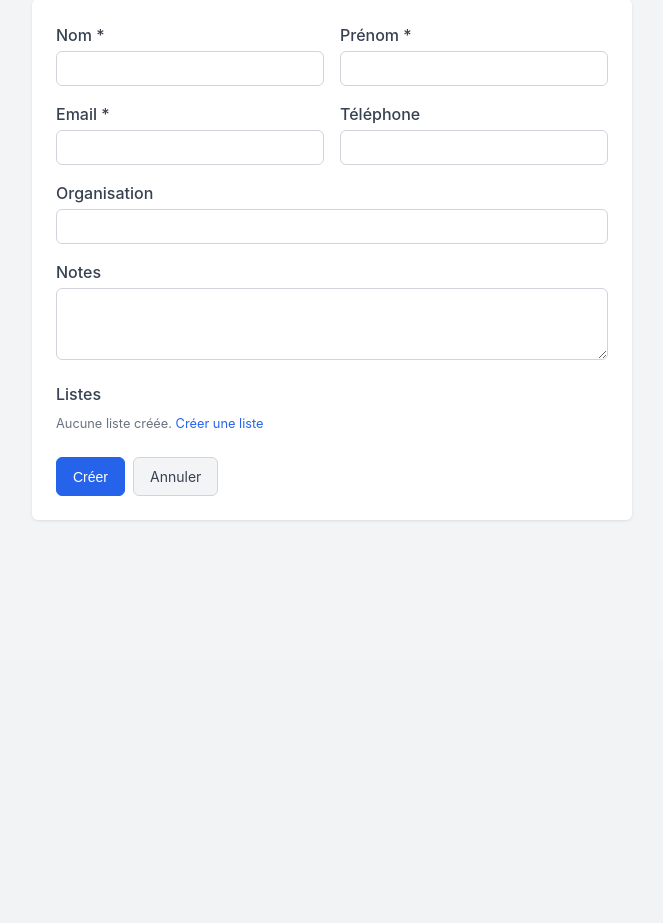
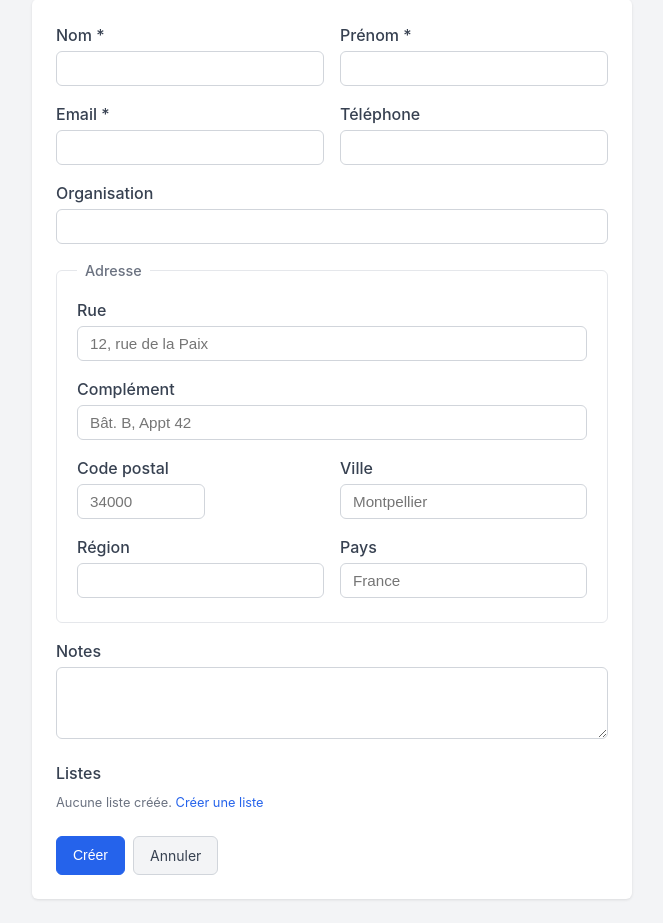
Before and after one commit to nicolas-farrie/contact-mailer, a Flask app: page /contacts/new in a window 1280 px wide. Shown: the part 141-1064 px from the top of the page, without its empty margins (32-695 px from the left). Before the commit the page ends 662 px from the top, so only its background shows below. Run offline with Flask 3, Linux system fonts and the light colour scheme; a user stored in the database is signed in; data that the repository does not hold is empty.

Commit message:
UID indépendant de l'email, adresse postale structurée, champ source
- Ajout champ uid (String 255, unique, auto-UUID4) comme identifiant métier
  du contact. Préserve les UIDs d'origine (Roundcube, Proton, etc.)
- Email perd sa contrainte unique (reste obligatoire + indexé) :
  deux contacts peuvent partager le même email
- Import : déduplication par UID (priorité 1) puis email+nom+prénom
  (priorité 2), sinon nouveau contact créé
- Adresse postale structurée : rue, complément, ville, CP, région, pays
  avec extraction depuis vCard ADR et colonnes TSV
- Champ source (provenance) : auto-détecté à l'import vCard
  (Roundcube, Proton, Infomaniak, Thunderbird, Apple, Google)
  ou Manuel pour la saisie directe
- Export TSV enrichi : colonnes UID, adresse, source
- Mailing : avertissement si emails partagés dans une liste,
  variables {uid}, {adresse_*}, {source} disponibles
- Script de migration tools/migrate_add_uid.py avec backup auto et --dry-run
- Filtres : recherche sur ville, dropdown source dans la vue contacts

Co-Authored-By: Claude Opus 4.6 <noreply@anthropic.com>

```diff
--- a/app.py
+++ b/app.py
@@ -69,6 +69,7 @@ def logout():
 @login_required
 def contacts():
     liste_filter = request.args.get('liste', type=int)
+    source_filter = request.args.get('source', '').strip()
     search = request.args.get('q', '').strip()
 
     query = Contact.query
@@ -78,6 +79,9 @@ def contacts():
         if liste:
             query = query.filter(Contact.listes.contains(liste))
 
+    if source_filter:
+        query = query.filter(Contact.source == source_filter)
+
     if search:
         search_pattern = f'%{search}%'
         query = query.filter(
@@ -85,17 +89,23 @@ def contacts():
                 Contact.nom.ilike(search_pattern),
                 Contact.prenom.ilike(search_pattern),
                 Contact.email.ilike(search_pattern),
-                Contact.organisation.ilike(search_pattern)
+                Contact.organisation.ilike(search_pattern),
+                Contact.adresse_ville.ilike(search_pattern)
             )
         )
 
     contacts_list = query.order_by(Contact.nom, Contact.prenom).all()
     listes = Liste.query.order_by(Liste.nom).all()
+    # Sources distinctes pour le filtre
+    sources = db.session.query(Contact.source).distinct().order_by(Contact.source).all()
+    sources = [s[0] for s in sources if s[0]]
 
     return render_template('contacts.html',
                            contacts=contacts_list,
                            listes=listes,
+                           sources=sources,
                            liste_filter=liste_filter,
+                           source_filter=source_filter,
                            search=search)
 
 
@@ -109,7 +119,14 @@ def contact_new():
             email=request.form.get('email', '').strip(),
             telephone=request.form.get('telephone', '').strip(),
             organisation=request.form.get('organisation', '').strip(),
-            notes=request.form.get('notes', '').strip()
+            adresse_rue=request.form.get('adresse_rue', '').strip(),
+            adresse_complement=request.form.get('adresse_complement', '').strip(),
+            adresse_ville=request.form.get('adresse_ville', '').strip(),
+            adresse_cp=request.form.get('adresse_cp', '').strip(),
+            adresse_region=request.form.get('adresse_region', '').strip(),
+            adresse_pays=request.form.get('adresse_pays', '').strip(),
+            notes=request.form.get('notes', '').strip(),
+            source='Manuel'
         )
 
         # Ajouter aux listes sélectionnées
@@ -143,6 +160,12 @@ def contact_edit(id):
         contact.email = request.form.get('email', '').strip()
         contact.telephone = request.form.get('telephone', '').strip()
         contact.organisation = request.form.get('organisation', '').strip()
+        contact.adresse_rue = request.form.get('adresse_rue', '').strip()
+        contact.adresse_complement = request.form.get('adresse_complement', '').strip()
+        contact.adresse_ville = request.form.get('adresse_ville', '').strip()
+        contact.adresse_cp = request.form.get('adresse_cp', '').strip()
+        contact.adresse_region = request.form.get('adresse_region', '').strip()
+        contact.adresse_pays = request.form.get('adresse_pays', '').strip()
         contact.notes = request.form.get('notes', '').strip()
 
         # Mettre à jour les listes
@@ -347,11 +370,19 @@ def _extract_fields_from_row(row):
     listes = _parse_liste_names(listes_raw)
 
     return {
+        'uid': row.get('UID', row.get('uid', '')).strip(),
         'email': email_val,
         'nom': nom,
         'prenom': prenom,
         'telephone': telephone,
         'organisation': row.get('Organisation', row.get('organisation', '')).strip(),
+        'adresse_rue': row.get('Rue', row.get('adresse_rue', '')).strip(),
+        'adresse_complement': row.get('Complement', row.get('adresse_complement', '')).strip(),
+        'adresse_ville': row.get('Ville', row.get('adresse_ville', '')).strip(),
+        'adresse_cp': row.get('CP', row.get('adresse_cp', '')).strip(),
+        'adresse_region': row.get('Region', row.get('adresse_region', '')).strip(),
+        'adresse_pays': row.get('Pays', row.get('adresse_pays', '')).strip(),
+        'source': row.get('Source', row.get('source', '')).strip(),
         'notes': row.get('Note', row.get('Notes', row.get('notes', ''))).strip(),
         'listes': listes,
     }
@@ -369,9 +400,41 @@ def _get_or_create_listes(noms):
     return listes
 
 
-def _import_contact_from_row(row, update_existing=False):
+def _detect_vcard_source(content):
+    """Détecte la source d'un fichier vCard depuis son contenu (PRODID, format UID)."""
+    content_lower = content.lower()
+    if 'prodid' in content_lower:
+        if 'roundcube' in content_lower:
+            return 'Roundcube'
+        if 'infomaniak' in content_lower:
+            return 'Infomaniak'
+        if 'proton' in content_lower:
+            return 'Proton'
+        if 'thunderbird' in content_lower or 'cardbook' in content_lower:
+            return 'Thunderbird'
+        if 'apple' in content_lower or 'addressbook' in content_lower:
+            return 'Apple'
+        if 'google' in content_lower:
+            return 'Google'
+    # Heuristiques sur le format UID
+    if 'uid:proton-' in content_lower:
+        return 'Proton'
+    # UID Roundcube/SOGo : 32hex-16hex (pas de PRODID)
+    import re
+    if re.search(r'UID:[0-9A-F]{32}-[0-9A-F]{16}', content):
+        return 'Roundcube'
+    return 'vCard'
+
+
+def _import_contact_from_row(row, update_existing=False, source='Import'):
     """
     Importe un contact depuis un dict (TSV ou vCard).
+
+    Détection des doublons :
+      1. Par UID (identité exacte, si présent dans le fichier importé)
+      2. Par composite email + nom + prénom (même personne probable)
+      3. Sinon → nouveau contact créé (même si l'email existe déjà)
+
     Retourne (contact, action) où action = 'created', 'updated', 'no_email' ou 'skipped'.
     """
     fields = _extract_fields_from_row(row)
@@ -379,7 +442,19 @@ def _import_contact_from_row(row, update_existing=False):
     if not fields['email']:
         return None, 'no_email'
 
-    existing = Contact.query.filter_by(email=fields['email']).first()
+    existing = None
+
+    # Priorité 1 : correspondance par UID
+    if fields['uid']:
+        existing = Contact.query.filter_by(uid=fields['uid']).first()
+
+    # Priorité 2 : correspondance composite email + nom + prénom
+    if not existing and fields['nom'] and fields['prenom']:
+        existing = Contact.query.filter_by(
+            email=fields['email'],
+            nom=fields['nom'],
+            prenom=fields['prenom']
+        ).first()
 
     if existing and not update_existing:
         return None, 'skipped'
@@ -394,6 +469,18 @@ def _import_contact_from_row(row, update_existing=False):
             existing.telephone = fields['telephone']
         if fields['organisation']:
             existing.organisation = fields['organisation']
+        if fields['adresse_rue']:
+            existing.adresse_rue = fields['adresse_rue']
+        if fields['adresse_complement']:
+            existing.adresse_complement = fields['adresse_complement']
+        if fields['adresse_ville']:
+            existing.adresse_ville = fields['adresse_ville']
+        if fields['adresse_cp']:
+            existing.adresse_cp = fields['adresse_cp']
+        if fields['adresse_region']:
+            existing.adresse_region = fields['adresse_region']
+        if fields['adresse_pays']:
+            existing.adresse_pays = fields['adresse_pays']
         if fields['notes']:
             existing.notes = fields['notes']
 
@@ -403,15 +490,26 @@ def _import_contact_from_row(row, update_existing=False):
 
         return existing, 'updated'
 
-    # Nouveau contact
-    contact = Contact(
+    # Nouveau contact (même si l'email existe déjà chez un autre contact)
+    kwargs = dict(
         nom=fields['nom'],
         prenom=fields['prenom'],
         email=fields['email'],
         telephone=fields['telephone'],
         organisation=fields['organisation'],
-        notes=fields['notes']
+        adresse_rue=fields['adresse_rue'],
+        adresse_complement=fields['adresse_complement'],
+        adresse_ville=fields['adresse_ville'],
+        adresse_cp=fields['adresse_cp'],
+        adresse_region=fields['adresse_region'],
+        adresse_pays=fields['adresse_pays'],
+        notes=fields['notes'],
+        source=fields.get('source') or source
     )
+    # Préserver le UID d'origine (Roundcube, Proton, etc.) s'il est fourni
+    if fields['uid']:
+        kwargs['uid'] = fields['uid']
+    contact = Contact(**kwargs)
     contact.listes = _get_or_create_listes(fields['listes'])
 
     return contact, 'created'
@@ -435,6 +533,7 @@ def import_contacts():
 
         try:
             rows = []
+            source = 'Import'
 
             if filename.endswith('.vcf') or filename.endswith('.vcard'):
                 # === IMPORT VCARD ===
@@ -450,6 +549,9 @@ def import_contacts():
                 import os
                 os.unlink(tmp.name)
 
+                # Auto-détection de la source depuis le contenu vCard
+                source = _detect_vcard_source(content.decode('utf-8', errors='replace'))
+
             else:
                 # === IMPORT TSV/CSV ===
                 content = file.read().decode('utf-8')
@@ -457,9 +559,10 @@ def import_contacts():
                 delimiter = '\t' if '\t' in first_line else ','
                 reader = csv.DictReader(io.StringIO(content), delimiter=delimiter)
                 rows = list(reader)
+                source = 'TSV' if delimiter == '\t' else 'CSV'
 
             for row in rows:
-                contact, action = _import_contact_from_row(row, update_existing=update_existing)
+                contact, action = _import_contact_from_row(row, update_existing=update_existing, source=source)
                 if action == 'created':
                     db.session.add(contact)
                     created += 1
@@ -507,12 +610,19 @@ def export_contacts():
 
     output = io.StringIO()
     writer = csv.writer(output, delimiter='\t')
-    writer.writerow(['Nom', 'Prenom', 'Email', 'Telephone', 'Organisation', 'Notes', 'Listes'])
+    writer.writerow(['UID', 'Nom', 'Prenom', 'Email', 'Telephone', 'Organisation',
+                      'Rue', 'Complement', 'Ville', 'CP', 'Region', 'Pays',
+                      'Source', 'Notes', 'Listes'])
 
     for c in contacts:
         writer.writerow([
-            c.nom, c.prenom, c.email, c.telephone or '',
-            c.organisation or '', c.notes or '',
+            c.uid, c.nom, c.prenom, c.email, c.telephone or '',
+            c.organisation or '',
+            c.adresse_rue or '', c.adresse_complement or '',
+            c.adresse_ville or '', c.adresse_cp or '',
+            c.adresse_region or '', c.adresse_pays or '',
+            c.source or '',
+            c.notes or '',
             ','.join([l.nom for l in c.listes])
         ])
 
@@ -611,6 +721,16 @@ def mailing_send():
     if not liste.contacts:
         flash('Liste vide', 'error')
         return redirect(url_for('mailing'))
+
+    # Détecter les emails partagés par plusieurs contacts
+    email_counts = {}
+    for c in liste.contacts:
+        email_counts[c.email] = email_counts.get(c.email, 0) + 1
+    shared_emails = {e: n for e, n in email_counts.items() if n > 1}
+    if shared_emails:
+        nb = len(shared_emails)
+        flash(f'Attention : {nb} adresse{"s" if nb > 1 else ""} partagée{"s" if nb > 1 else ""} '
+              f'par plusieurs contacts. Chaque contact recevra son email personnalisé.', 'warning')
 
     # Préparer les contacts
     contacts = [c.to_dict() for c in liste.contacts]
--- a/static/style.css
+++ b/static/style.css
@@ -225,6 +225,20 @@ select:focus {
     display: grid;
     grid-template-columns: 1fr 1fr;
     gap: 1rem;
+}
+
+.form-fieldset {
+    border: 1px solid var(--gray-200);
+    border-radius: var(--radius);
+    padding: 1rem 1.25rem 0.5rem;
+    margin-bottom: 1rem;
+}
+
+.form-fieldset legend {
+    font-weight: 500;
+    color: var(--gray-500);
+    font-size: 0.9rem;
+    padding: 0 0.5rem;
 }
 
 .form-actions {
--- a/templates/contact_form.html
+++ b/templates/contact_form.html
@@ -7,6 +7,21 @@
 </div>
 
 <form method="POST" class="form-card">
+    {% if contact %}
+    <div class="form-row">
+        <div class="form-group">
+            <label for="uid">UID</label>
+            <input type="text" id="uid" value="{{ contact.uid }}" readonly disabled
+                   style="font-family: monospace; font-size: 0.8rem; color: var(--gray-500); background: var(--gray-100);">
+        </div>
+        <div class="form-group">
+            <label for="source">Source</label>
+            <input type="text" id="source" value="{{ contact.source or '' }}" readonly disabled
+                   style="color: var(--gray-500); background: var(--gray-100);">
+        </div>
+    </div>
+    {% endif %}
+
     <div class="form-row">
         <div class="form-group">
             <label for="nom">Nom *</label>
@@ -33,6 +48,43 @@
         <label for="organisation">Organisation</label>
         <input type="text" id="organisation" name="organisation" value="{{ contact.organisation if contact else '' }}">
     </div>
+
+    <fieldset class="form-fieldset">
+        <legend>Adresse</legend>
+        <div class="form-group">
+            <label for="adresse_rue">Rue</label>
+            <input type="text" id="adresse_rue" name="adresse_rue" value="{{ contact.adresse_rue if contact else '' }}"
+                   placeholder="12, rue de la Paix">
+        </div>
+        <div class="form-group">
+            <label for="adresse_complement">Complément</label>
+            <input type="text" id="adresse_complement" name="adresse_complement" value="{{ contact.adresse_complement if contact else '' }}"
+                   placeholder="Bât. B, Appt 42">
+        </div>
+        <div class="form-row">
+            <div class="form-group">
+                <label for="adresse_cp">Code postal</label>
+                <input type="text" id="adresse_cp" name="adresse_cp" value="{{ contact.adresse_cp if contact else '' }}"
+                       placeholder="34000" style="max-width: 8rem;">
+            </div>
+            <div class="form-group">
+                <label for="adresse_ville">Ville</label>
+                <input type="text" id="adresse_ville" name="adresse_ville" value="{{ contact.adresse_ville if contact else '' }}"
+                       placeholder="Montpellier">
+            </div>
+        </div>
+        <div class="form-row">
+            <div class="form-group">
+                <label for="adresse_region">Région</label>
+                <input type="text" id="adresse_region" name="adresse_region" value="{{ contact.adresse_region if contact else '' }}">
+            </div>
+            <div class="form-group">
+                <label for="adresse_pays">Pays</label>
+                <input type="text" id="adresse_pays" name="adresse_pays" value="{{ contact.adresse_pays if contact else '' }}"
+                       placeholder="France">
+            </div>
+        </div>
+    </fieldset>
 
     <div class="form-group">
         <label for="notes">Notes</label>
--- a/templates/mailing.html
+++ b/templates/mailing.html
@@ -36,7 +36,7 @@
             <input type="text" id="subject" name="subject" required
                    value="{{ prefill.subject }}"
                    placeholder="Ex: Invitation à notre réunion du {prenom}">
-            <p class="hint">Variables disponibles : {prenom}, {nom}, {email}, {organisation}</p>
+            <p class="hint">Variables disponibles : {prenom}, {nom}, {email}, {organisation}, {uid}</p>
         </div>
 
         <div class="form-group">
@@ -61,7 +61,7 @@
             <div id="editor-container" style="display:none;">
                 <div id="editor"></div>
             </div>
-            <p class="hint">Variables : {prenom}, {nom}, {email}, {organisation}, {telephone}</p>
+            <p class="hint">Variables : {prenom}, {nom}, {email}, {organisation}, {telephone}, {uid}</p>
         </div>
 
         <div class="form-actions">
@@ -89,6 +89,8 @@
         <li><code>{email}</code> - Adresse email</li>
         <li><code>{organisation}</code> - Organisation</li>
         <li><code>{telephone}</code> - Téléphone</li>
+        <li><code>{adresse_rue}</code>, <code>{adresse_complement}</code>, <code>{adresse_ville}</code>, <code>{adresse_cp}</code>, <code>{adresse_region}</code>, <code>{adresse_pays}</code> - Adresse</li>
+        <li><code>{uid}</code> - Identifiant unique du contact</li>
     </ul>
 </div>
 
```
Also changed, not shown: models.py (+18 -1 lines), templates/contacts.html (+7 -1 lines), templates/import.html (+12 -3 lines), tools/migrate_add_uid.py (added, +188 -0 lines), 1 other file.
